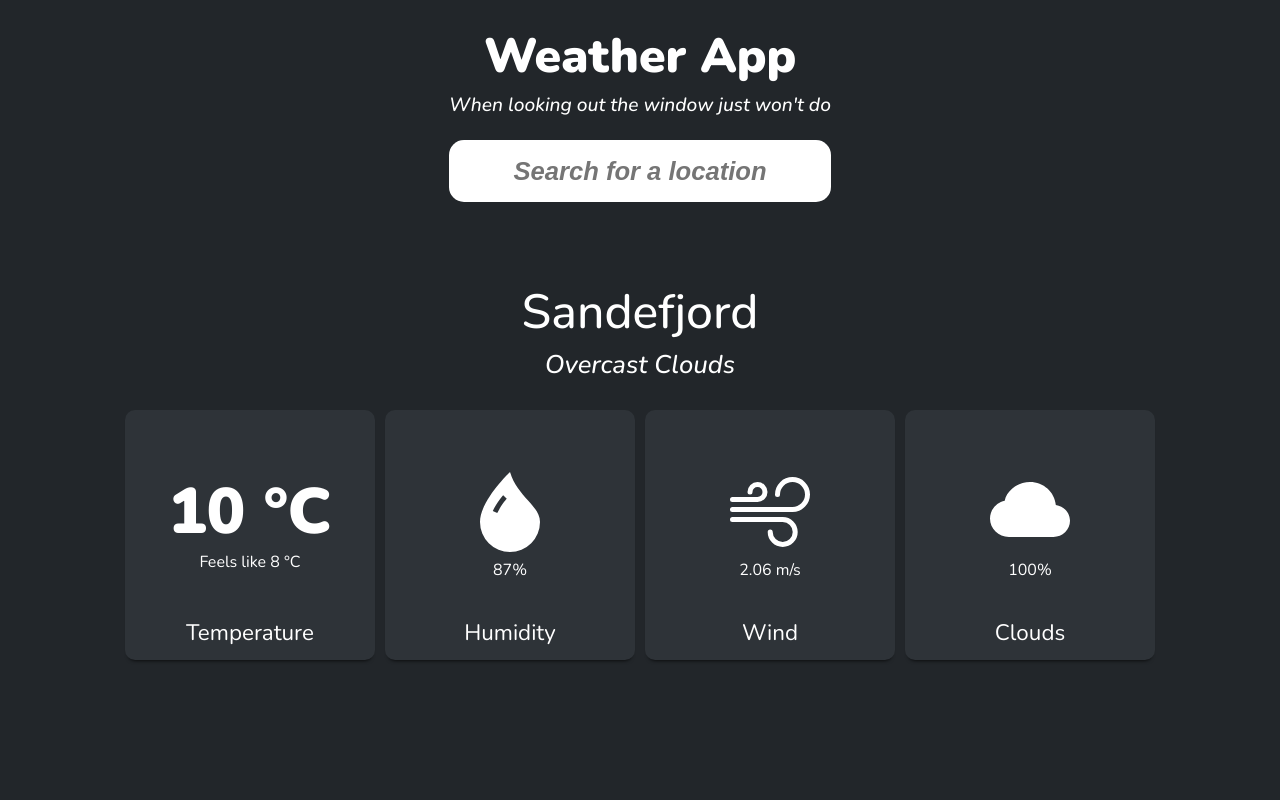
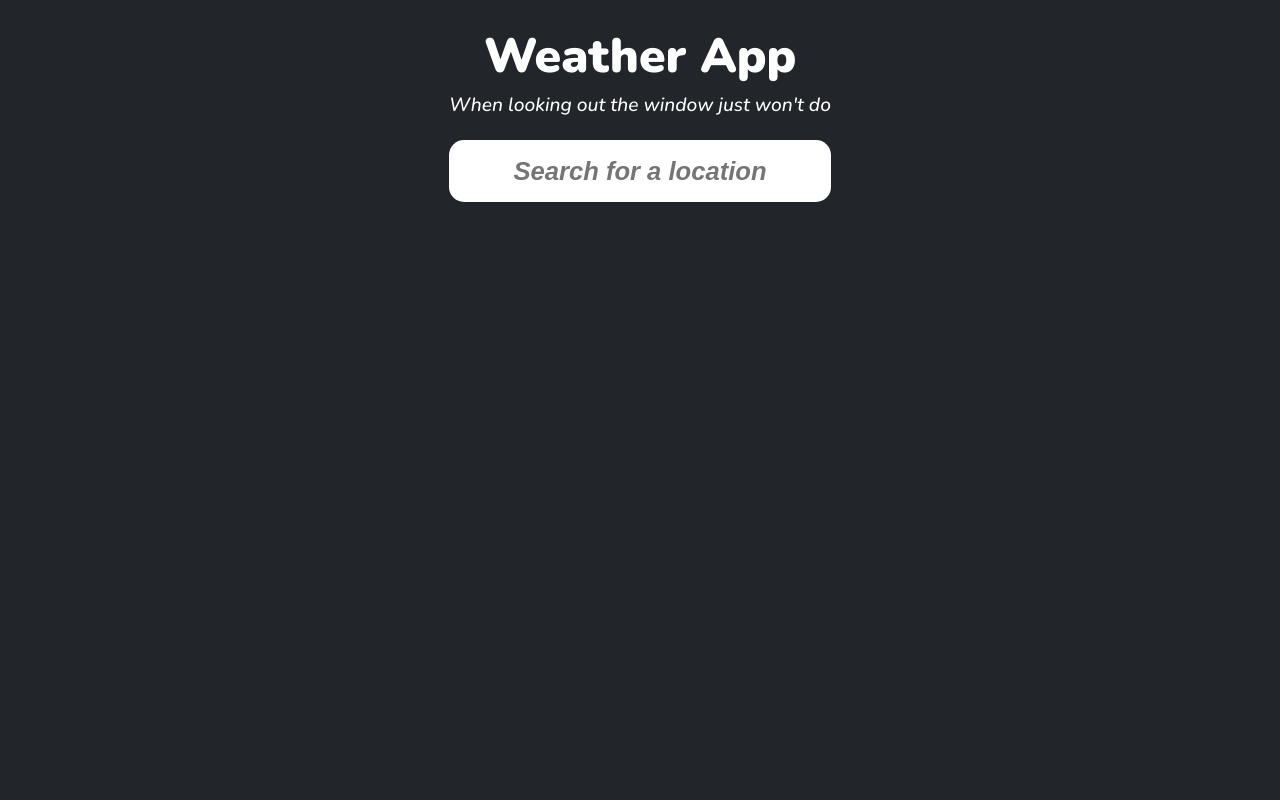
Before and after one commit to SQUASHD/weather-app, a website built with webpack: page dist/index.html in a window 1280 px wide. Built offline with nearby package versions, Linux system fonts and the light colour scheme.

Commit message:
Fix class names and update styling

```diff
--- a/dist/index.html
+++ b/dist/index.html
@@ -57,9 +57,9 @@
               <svg xmlns="http://www.w3.org/2000/svg" width="16" height="16" fill="currentColor" class="bi bi-cloud-fill" viewBox="0 0 16 16">
                 <path d="M4.406 3.342A5.53 5.53 0 0 1 8 2c2.69 0 4.923 2 5.166 4.579C14.758 6.804 16 8.137 16 9.773 16 11.569 14.502 13 12.687 13H3.781C1.708 13 0 11.366 0 9.318c0-1.763 1.266-3.223 2.942-3.593.143-.863.698-1.723 1.464-2.383z"/>
               </svg>
-              <div class="clouds-value">100%</div>
+              <div class="cloudiness-value">100%</div>
             </div>
-            <div class="result-descriptor clouds-main">Clouds</div>
+            <div class="result-descriptor clouds-main">Cloudiness</div>
           </div>
         </div>
       </div>
--- a/dist/style.css
+++ b/dist/style.css
@@ -191,7 +191,7 @@ h2.sub-header {
 
 #results-container {
   grid-row: 3 / 4;
-  display: flex;
+  display: none;
   flex-direction: column;
   align-items: center;
   justify-content: flex-start;
```
